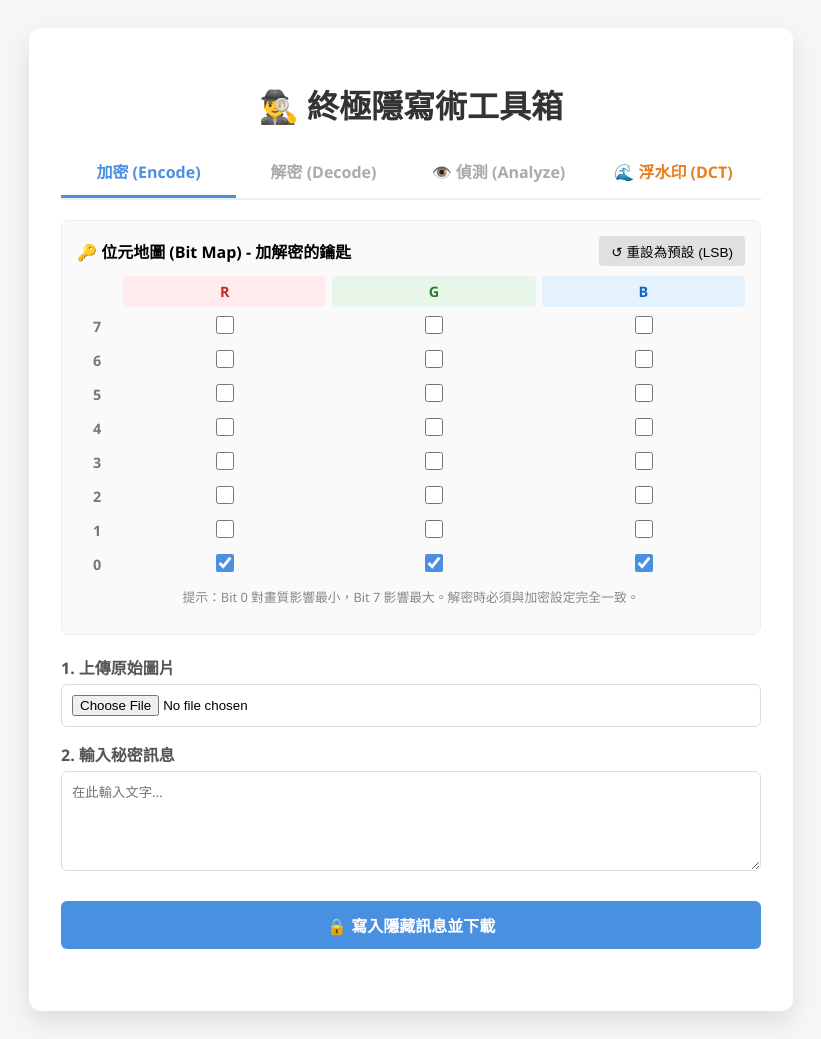
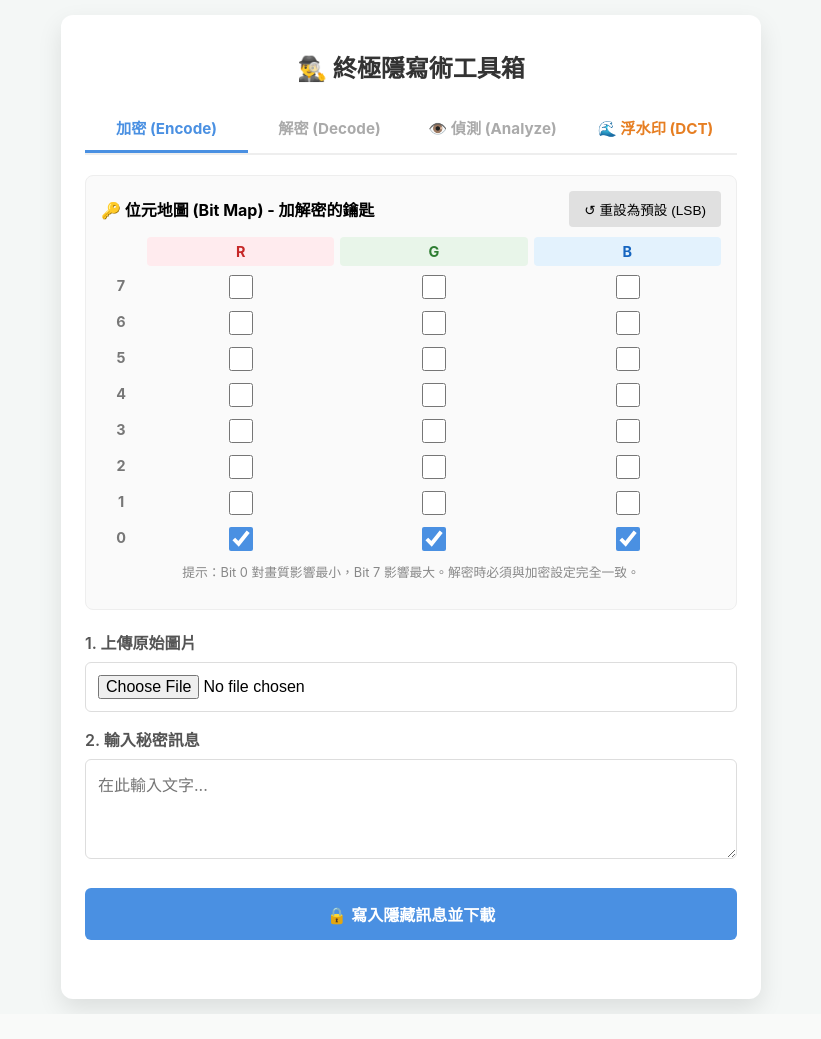
Before and after one commit to henry21209/stego-flask, a Flask app: page / in a window 1280 px wide. Shown: the whole page, without its empty margins (229-1050 px from the left). After the commit the page ends 1014 px from the top, so only its background shows below. Run offline with Flask 3, Linux system fonts and the light colour scheme.

Commit message:
index.html modify

```diff
--- a/templates/index.html
+++ b/templates/index.html
@@ -6,52 +6,150 @@
     <title>終極隱寫術工具箱</title>
     <style>
         :root { --primary: #4a90e2; --success: #2ecc71; --danger: #e74c3c; --warn: #f39c12; --bg: #f4f7f6; }
-        body { font-family: 'Segoe UI', Tahoma, Geneva, Verdana, sans-serif; background: var(--bg); display: flex; justify-content: center; padding: 20px; min-height: 100vh; box-sizing: border-box; }
-        .container { background: white; padding: 2rem; border-radius: 12px; box-shadow: 0 10px 25px rgba(0,0,0,0.1); width: 100%; max-width: 700px; }
-        h1 { text-align: center; color: #333; margin-bottom: 20px; }
 
-        /* 位元選擇區 */
-        .controls-wrapper { background: #fafafa; border: 1px solid #eee; border-radius: 8px; padding: 15px; margin-bottom: 20px; }
-        .control-header { display: flex; justify-content: space-between; align-items: center; margin-bottom: 10px; }
-        .reset-btn { background: #e0e0e0; border: none; padding: 5px 12px; border-radius: 4px; cursor: pointer; font-size: 0.85rem; transition: 0.2s; }
+        /* 基礎設定 */
+        body {
+            font-family: -apple-system, BlinkMacSystemFont, "Segoe UI", Roboto, Helvetica, Arial, sans-serif;
+            background: var(--bg);
+            display: flex;
+            justify-content: center;
+            padding: 15px; /* 手機版邊距縮小 */
+            min-height: 100vh;
+            box-sizing: border-box;
+            margin: 0;
+        }
+
+        .container {
+            background: white;
+            padding: 1.5rem;
+            border-radius: 12px;
+            box-shadow: 0 10px 25px rgba(0,0,0,0.1);
+            width: 100%;
+            max-width: 700px;
+            box-sizing: border-box;
+        }
+
+        h1 {
+            text-align: center;
+            color: #333;
+            margin: 10px 0 20px 0;
+            font-size: 1.5rem; /* 手機版標題不要太大 */
+        }
+
+        /* Tabs 分頁選單 - RWD 優化 */
+        .tabs {
+            display: flex;
+            margin-bottom: 20px;
+            border-bottom: 2px solid #eee;
+            flex-wrap: wrap; /* 螢幕太小自動換行 */
+        }
+        .tab {
+            flex: 1;
+            padding: 12px 5px; /* 減少左右 padding 塞下更多字 */
+            cursor: pointer;
+            text-align: center;
+            font-weight: bold;
+            color: #aaa;
+            transition: 0.3s;
+            border-bottom: 3px solid transparent;
+            font-size: 0.95rem;
+            white-space: nowrap; /* 防止文字斷行 */
+        }
+        .tab:hover { background: #f9f9f9; }
+        .tab.active { color: var(--primary); border-bottom: 3px solid var(--primary); }
+        .tab.analyze-tab.active { color: var(--warn); border-bottom: 3px solid var(--warn); }
+
+        /* 位元選擇區 - RWD 優化 */
+        .controls-wrapper {
+            background: #fafafa;
+            border: 1px solid #eee;
+            border-radius: 8px;
+            padding: 15px;
+            margin-bottom: 20px;
+            animation: fadeIn 0.3s;
+        }
+        .control-header {
+            display: flex;
+            justify-content: space-between;
+            align-items: center;
+            margin-bottom: 10px;
+            flex-wrap: wrap;
+            gap: 10px;
+        }
+
+        .reset-btn {
+            background: #e0e0e0;
+            border: none;
+            padding: 8px 15px; /* 加大按鈕 */
+            border-radius: 4px;
+            cursor: pointer;
+            font-size: 0.85rem;
+            transition: 0.2s;
+        }
         .reset-btn:hover { background: #d0d0d0; }
 
+        /* Grid 系統 */
         .bit-grid { display: grid; grid-template-columns: 40px repeat(3, 1fr); gap: 6px; text-align: center; }
         .grid-header { font-weight: bold; padding: 6px; border-radius: 4px; font-size: 0.9rem; }
         .grid-row-label { font-weight: bold; line-height: 28px; color: #777; font-size: 0.9rem; }
-        .bit-check { width: 18px; height: 18px; cursor: pointer; accent-color: var(--primary); }
 
-        /* Tabs */
-        .tabs { display: flex; margin-bottom: 20px; border-bottom: 2px solid #eee; }
-        .tab { flex: 1; padding: 12px; cursor: pointer; text-align: center; font-weight: bold; color: #aaa; transition: 0.3s; border-bottom: 3px solid transparent; }
-        .tab:hover { background: #f9f9f9; }
-        .tab.active { color: var(--primary); border-bottom: 3px solid var(--primary); }
-        .tab.analyze-tab.active { color: var(--warn); border-bottom: 3px solid var(--warn); }
+        /* 🔥 加大手機勾選框，比較好按 */
+        .bit-check {
+            width: 24px;
+            height: 24px;
+            cursor: pointer;
+            accent-color: var(--primary);
+            vertical-align: middle;
+        }
 
         /* Panels */
         .panel { display: none; animation: fadeIn 0.3s; }
         .panel.active { display: block; }
         @keyframes fadeIn { from { opacity: 0; } to { opacity: 1; } }
 
-        /* UI Elements */
+        /* 表單元素 - 防止 iOS 放大 */
         .form-group { margin-bottom: 15px; }
-        label { display: block; margin-bottom: 5px; font-weight: 600; color: #555; }
-        input[type="file"], textarea { width: 100%; padding: 10px; box-sizing: border-box; border: 1px solid #ddd; border-radius: 6px; }
+        label { display: block; margin-bottom: 8px; font-weight: 600; color: #555; }
+
+        /* 設定 font-size 16px 防止 iOS 輸入時自動放大畫面 */
+        input[type="file"], textarea, input[type="text"] {
+            width: 100%;
+            padding: 12px;
+            box-sizing: border-box;
+            border: 1px solid #ddd;
+            border-radius: 6px;
+            font-size: 16px;
+        }
         textarea { min-height: 100px; resize: vertical; font-family: inherit; }
 
-        .btn { width: 100%; padding: 12px; border: none; border-radius: 6px; cursor: pointer; font-size: 1rem; font-weight: bold; color: white; transition: 0.2s; margin-top: 10px; }
+        /* 按鈕優化 */
+        .btn {
+            width: 100%;
+            padding: 14px; /* 加高按鈕 */
+            border: none;
+            border-radius: 6px;
+            cursor: pointer;
+            font-size: 1rem;
+            font-weight: bold;
+            color: white;
+            transition: 0.2s;
+            margin-top: 10px;
+            /* 防止連點選取文字 */
+            user-select: none;
+            -webkit-user-select: none;
+        }
+        .btn:active { transform: scale(0.98); } /* 點擊回饋 */
         .btn-blue { background: var(--primary); } .btn-blue:hover { background: #357abd; }
         .btn-green { background: var(--success); } .btn-green:hover { background: #27ae60; }
         .btn-purple { background: #9b59b6; } .btn-purple:hover { background: #8e44ad; }
 
-        .status-msg { margin-top: 10px; text-align: center; font-size: 0.95rem; font-weight: 500; min-height: 20px; }
+        .status-msg { margin-top: 15px; text-align: center; font-size: 1rem; font-weight: 500; min-height: 20px; line-height: 1.5; }
 
-        /* 解碼結果與偵測 */
+        /* 結果區域 */
         #result-area { margin-top: 15px; display: none; }
-        .result-box { background: #e8f4fd; padding: 15px; border-radius: 8px; border-left: 5px solid var(--primary); word-break: break-all; white-space: pre-wrap; }
+        .result-box { background: #e8f4fd; padding: 15px; border-radius: 8px; border-left: 5px solid var(--primary); word-break: break-all; white-space: pre-wrap; font-size: 0.95rem; }
 
-        /* 偵測 Canvas */
-        /* 修改 .canvas-container 讓它支援兩個畫布 */
+        /* 偵測 Canvas 響應式 */
         .canvas-container {
             margin: 15px 0;
             border: 2px dashed #ccc;
```
Also changed, not shown: other parts of templates/index.html (+60 -15 lines).
